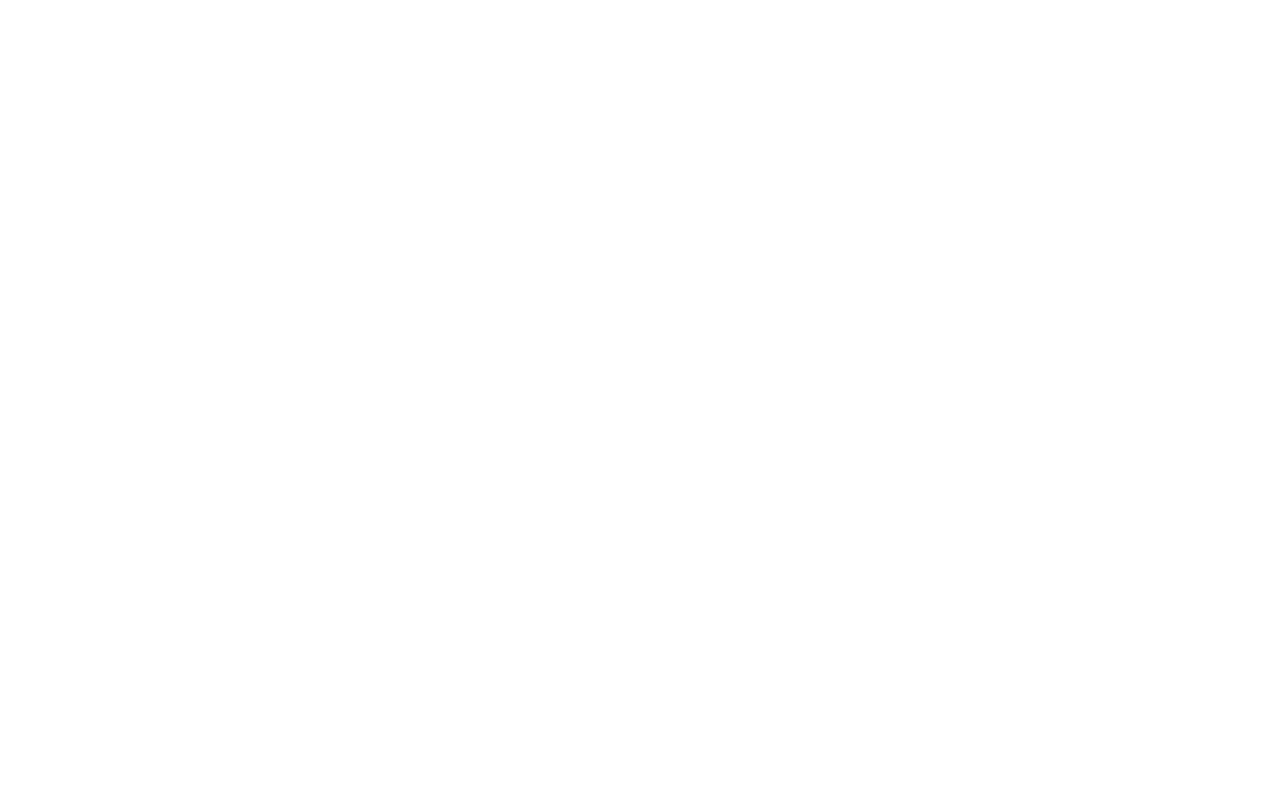
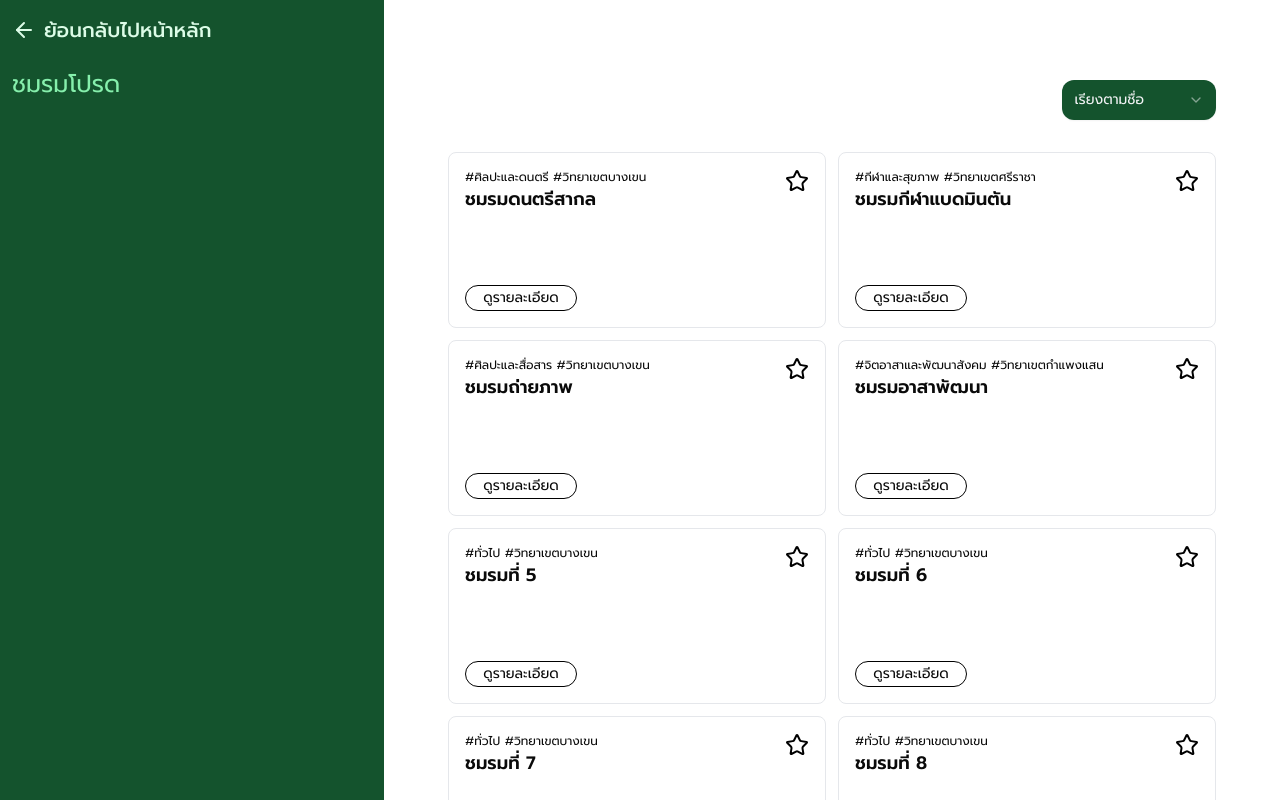
Before and after one commit to vimudakorn/472-S-KU-Clubs-6510405792, a Next.js app: page /favorite-clubs in a window 1280 px wide. Before the commit this address had no page. Shown: the top 800 px of the page. Built offline with nearby package versions, Linux system fonts and the light colour scheme.

Commit message:
add favorite clubs page

```diff
--- /dev/null
+++ b/src/app/favorite-clubs/page.tsx
@@ -0,0 +1,108 @@
+"use client";
+import Loading from '@/components/Loading';
+import { ArrowLeft } from 'lucide-react';
+import Link from 'next/link';
+import React, { useEffect, useState } from 'react'
+import clubs from "@/app/_mocks_/data";
+import ClubBoxSkeleton from '@/components/ClubBoxSkeleton';
+import ClubBox from '@/components/ClubBox';
+import { ActivitySkeleton } from '@/components/skeleton/activity-skeleton';
+import FilterSelected from '@/components/FilterSelected';
+
+export default function page() {
+    const [isLoading, setIsLoading] = useState(true);
+    const [searchTerm, setSearchTerm] = useState("");
+    const [selectedClubType, setSelectedClubType] = useState("ทุกประเภท");
+    const [filteredClubs, setFilteredClubs] = useState(clubs);
+
+    useEffect(() => {
+        const timer = setTimeout(() => {
+            setIsLoading(false);
+        }, 2000);
+
+        return () => clearTimeout(timer);
+    }, []);
+
+    useEffect(() => {
+        const results = clubs.filter((club) => {
+            const matchesSearch = club.clubName.toLowerCase().includes(searchTerm.toLowerCase());
+            const matchesClubType = selectedClubType === "ทุกประเภท" || club.clubType === selectedClubType;
+            return matchesSearch && matchesClubType;
+        });
+        console.log(results);
+        setFilteredClubs(results);
+    }, [searchTerm, selectedClubType])
+
+    return (
+      <div className="flex flex-col md:flex-row min-h-screen bg-gray-5">
+        <div className="flex flex-col md:flex-row md:min-h-screen bg-gray-50">
+          {/* Sidebar - Club Detail */}
+          {isLoading ? (
+            <div className="w-full md:w-80 lg:w-96 bg-green-800 text-white p-4 md:sticky md:top-0 md:h-screen md:overflow-y-auto shrink-0">
+              <div className="space-y-4">
+                {/* Skeleton loaders */}
+                <div className="h-4 w-16 mb-2 bg-green-700 animate-pulse rounded"></div>
+                <div className="h-6 w-24 bg-green-700 animate-pulse rounded"></div>
+              </div>
+            </div>
+          ) : (
+            <div className="w-full md:w-80 lg:w-96 bg-green-800 text-white md:sticky md:top-0 md:h-screen md:overflow-y-auto shrink-0">
+              {/* <ClubDetail club={clubForDetail} /> */}
+              <div className="h-full px-3 py-4 overflow-y-auto bg-green-900 text-green-100">
+                <Link
+                  href="/"
+                  className="flex items-center mb-6 cursor-pointer"
+                >
+                  <ArrowLeft className="mr-2" />
+                  <h2 className="text-xl font-medium">ย้อนกลับไปหน้าหลัก</h2>
+                </Link>
+
+                <div className="space-y-6">
+                  <div className="space-y-1">
+                    <p className="text-2xl text-bold text-green-300">
+                      ชมรมโปรด
+                    </p>
+                  </div>
+                </div>
+              </div>
+            </div>
+          )}
+        </div>
+        {/* Main content - Club Activities */}
+        <div className="px-8 md:px-16 py-20 w-full">
+          <div className="flex justify-end mb-8">
+            <FilterSelected
+              placeholder="เรียงตามชื่อ"
+              items={[]}
+              onChange={function (value: string): void {
+                throw new Error("Function not implemented.");
+              }}
+              className="w-[60%] md:w-[40%] lg:w-[20%] rounded-xl"
+            />
+          </div>
+          <div className="grid auto-rows-max gap-3 grid-cols-1 md:grid-cols-2">
+            <Loading
+              isLoading={isLoading}
+              fallback={clubs.map((club) => (
+                <ClubBoxSkeleton key={club.id} />
+              ))}
+            >
+              {filteredClubs.length > 0 ? (
+                filteredClubs.map((club) => (
+                  <ClubBox
+                    key={club.id}
+                    id={club.id}
+                    clubType={club.clubType}
+                    campus={club.campus}
+                    clubName={club.clubName}
+                  />
+                ))
+              ) : (
+                <p className="text-gray-500">ไม่พบชมรมที่ค้นหา</p>
+              )}
+            </Loading>
+          </div>
+        </div>
+      </div>
+    );
+}
```
